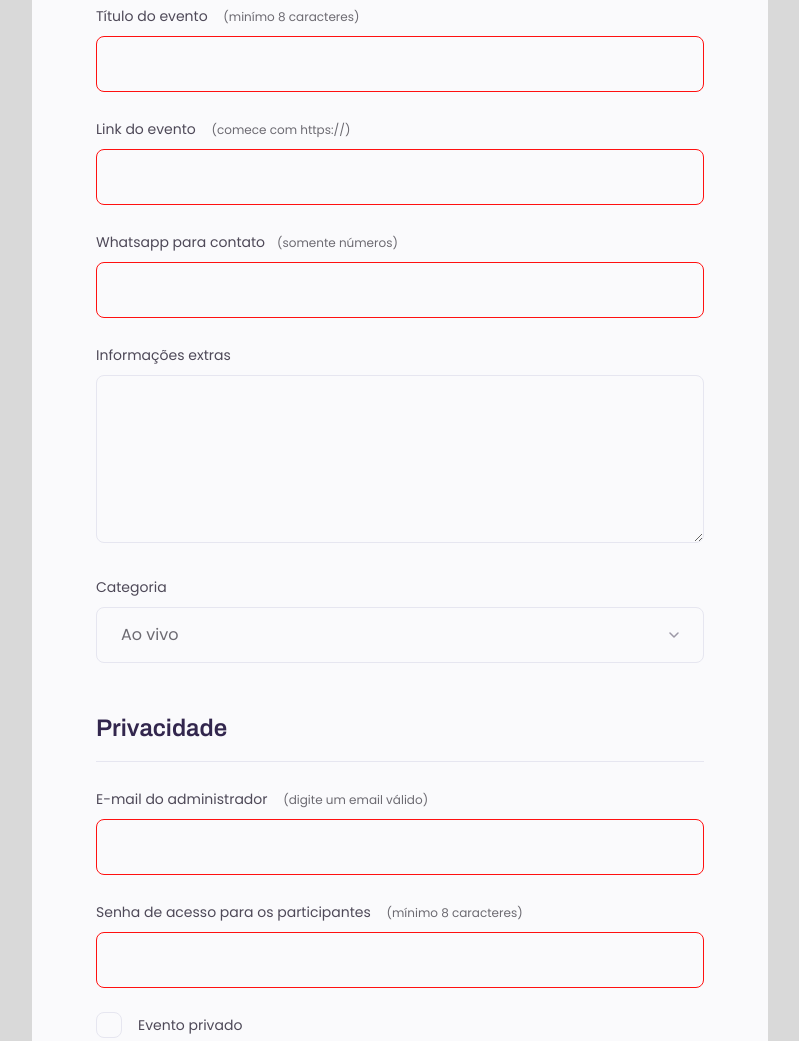
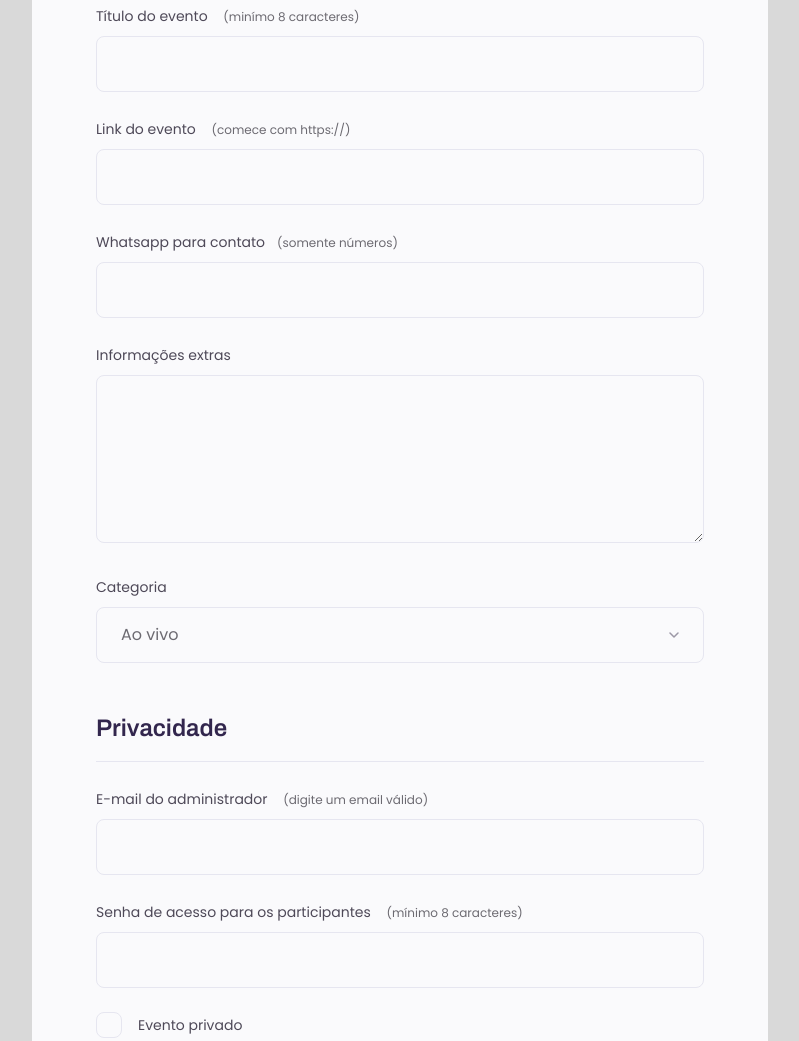
Before and after one commit to CaioAlves10/explorer-stage-03-form, a plain HTML site: page index.html in a window 1280 px wide. Shown: the part 412-1453 px from the top of the page, without its empty margins (240-1039 px from the left). Drawn offline with Linux system fonts and the light colour scheme.

Commit message:
fix: corrigindo o input invalid

```diff
--- a/index.html
+++ b/index.html
@@ -22,17 +22,17 @@
 
             <div class="input-wrapper">
               <label for="event-title">Título do evento <span>(minímo 8 caracteres)</span></label>
-              <input type="text" id="event-title" minlength="8" required/>
+              <input type="text" id="event-title" minlength="8" placeholder="" required/>
             </div>
 
             <div class="input-wrapper">
               <label for="event-link">Link do evento <span>(comece com https://)</span></label>
-              <input type="url" id="event-link" required/>
+              <input type="url" id="event-link" placeholder="" required/>
             </div>
 
             <div class="input-wrapper">
               <label for="event-whatsapp">Whatsapp para contato<span>(somente números)</span></label>
-              <input type="number" id="event-whatsapp" required/>
+              <input type="number" id="event-whatsapp" placeholder="" required/>
             </div>
 
             <div class="input-wrapper">
@@ -57,12 +57,12 @@
 
             <div class="input-wrapper">
               <label for="event-email">E-mail do administrador <span>(digite um email válido)</span></label>
-              <input type="email" id="event-email" required/>
+              <input type="email" id="event-email" placeholder="" required/>
             </div>
 
             <div class="input-wrapper">
               <label for="event-password">Senha de acesso para os participantes <span>(mínimo 8 caracteres)</span></label>
-              <input type="password" id="event-password" minlength="8" required/>
+              <input type="password" id="event-password" minlength="8" placeholder="" required/>
             </div>
 
             <div class="checkbox-wrapper">
--- a/style.css
+++ b/style.css
@@ -213,6 +213,10 @@ footer button:hover {
   background: #0ab758;
 }
 
-input:invalid {
+input:required:not(:placeholder-shown):invalid {
   border: 1px solid #FF1010;
 }
+
+input::placeholder{
+  color: rgba(193, 192, 192, 0.705);
+}
```
